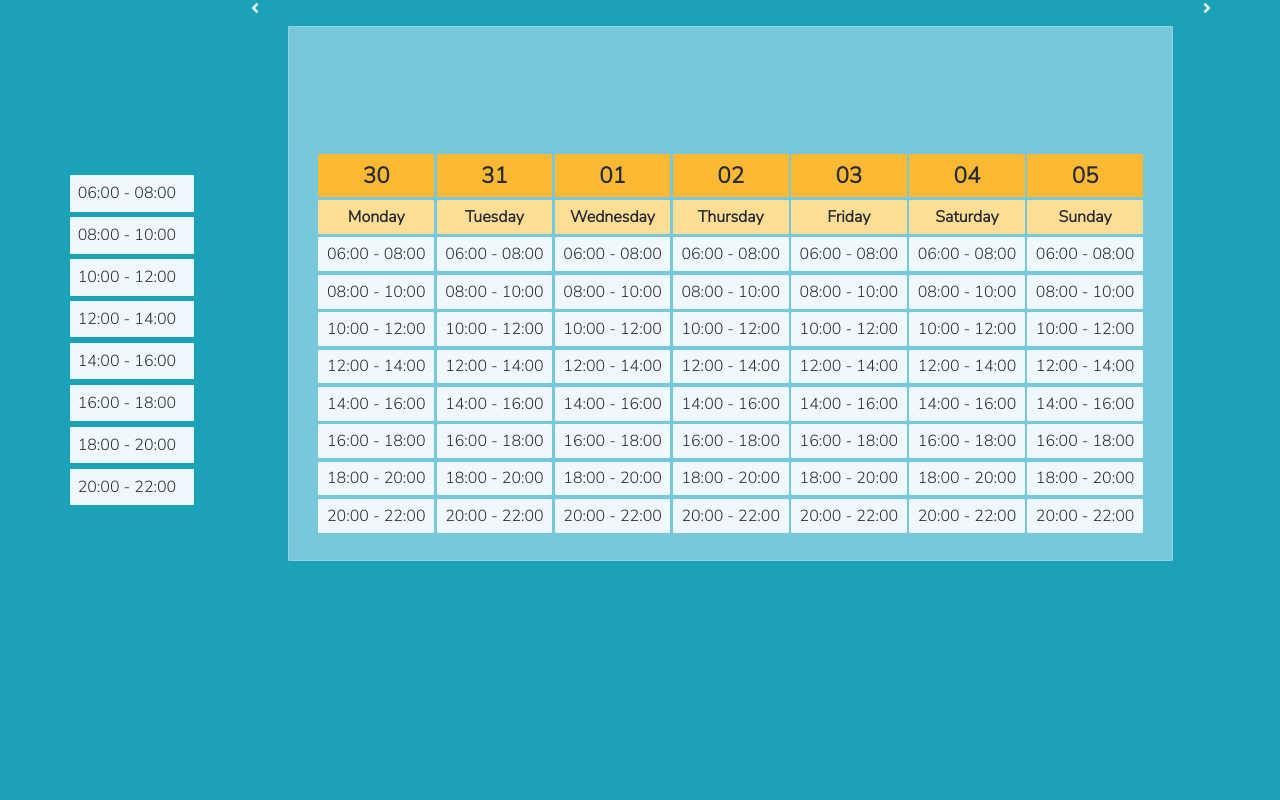
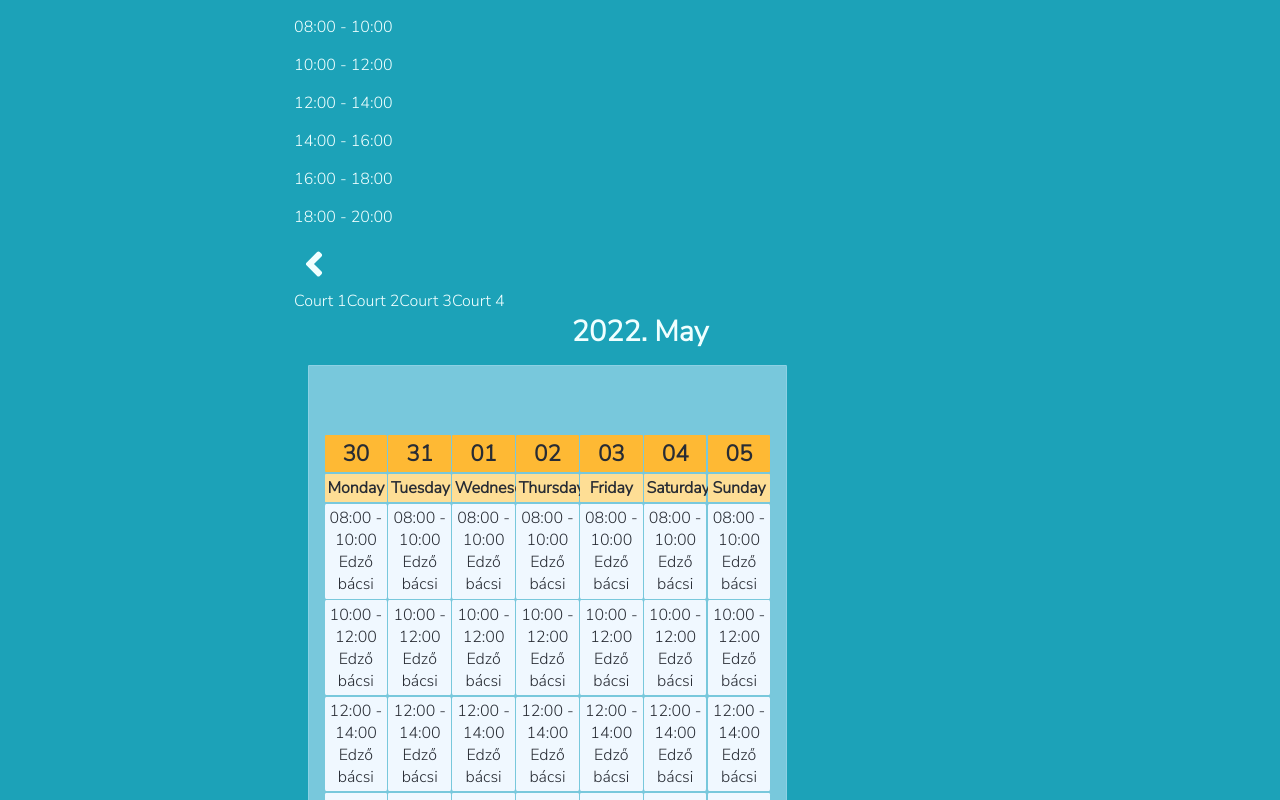
Before and after one commit to CodecoolGlobal/el-proyecte-grande-sprint-1-java-trbogi, a React (Create React App) app: page / in a window 1280 px wide. Shown: the top 800 px of the page. Built offline with nearby package versions, Linux system fonts and the light colour scheme.

Commit message:
Rearrange layout of calendar

```diff
--- a/src/App.js
+++ b/src/App.js
@@ -1,49 +1,15 @@
 import './App.css';
-import Moment from 'react-moment';
+import {useState} from "react";
 import moment from 'moment';
-import Days from './components/Days.js'
-import {useState} from "react";
+import TimeTable from './components/TimeTable.js'
 import './style/main.css'
-import {FaAngleRight} from "react-icons/fa"
-import {FaAngleLeft} from "react-icons/fa"
 
 function App() {
-    const startOfWeek = moment().startOf('isoweek');
-    const monday = startOfWeek;
-    const tuesday = startOfWeek.clone().add(1, 'days');
-    const wednesday = startOfWeek.clone().add(2, 'days');
-    const thursday = startOfWeek.clone().add(3, 'days');
-    const friday = startOfWeek.clone().add(4, 'days');
-    const saturday = startOfWeek.clone().add(5, 'days');
-    const sunday = startOfWeek.clone().add(6, 'days');
-    const [days, setDays] = useState([monday, tuesday, wednesday, thursday, friday, saturday, sunday]);
-
-
-    const turnPage = (amount) => {
-        for (let i = 0; i < days.length; i++) {
-            days[i] = days[i].clone().add(amount, 'week')
-        }
-        setDays([...days])
-    }
-
-
   return (
     <div className="container" >
-        <div className="slots">
-            <ul>
-                <li>06:00 - 08:00</li>
-                <li>08:00 - 10:00</li>
-                <li>10:00 - 12:00</li>
-                <li>12:00 - 14:00</li>
-                <li>14:00 - 16:00</li>
-                <li>16:00 - 18:00</li>
-                <li>18:00 - 20:00</li>
-                <li>20:00 - 22:00</li>
-            </ul>
+        <div>
+            <TimeTable></TimeTable>
         </div>
-        <FaAngleLeft onClick={() => {turnPage(-1)}}></FaAngleLeft>
-        <Days days={days}></Days>
-        <FaAngleRight onClick={() => {turnPage(1)}}></FaAngleRight>
     </div>
   );
 }
--- a/src/components/Day.js
+++ b/src/components/Day.js
@@ -7,14 +7,12 @@ function Day({day}) {
             <div className="slots">
                     <p className="day-number"><Moment format={"DD"}>{day}</Moment></p>
                     <p className="day-text"><Moment format={"dddd"}>{day}</Moment></p>
-                    <p>06:00 - 08:00</p>
-                    <p>08:00 - 10:00</p>
-                    <p>10:00 - 12:00</p>
-                    <p>12:00 - 14:00</p>
-                    <p>14:00 - 16:00</p>
-                    <p>16:00 - 18:00</p>
-                    <p>18:00 - 20:00</p>
-                    <p>20:00 - 22:00</p>
+                    <p>08:00 - 10:00<br/>Edző bácsi</p>
+                    <p>10:00 - 12:00<br/>Edző bácsi</p>
+                    <p>12:00 - 14:00<br/>Edző bácsi</p>
+                    <p>Reserved <br/>Edző bácsi</p>
+                    <p>16:00 - 18:00 <br/>Edző bácsi</p>
+                    <p>18:00 - 20:00<br/>Edző bácsi</p>
             </div>
         </>
     );
--- /dev/null
+++ b/src/components/Header.js
@@ -0,0 +1,17 @@
+import Moment from "react-moment";
+import Days from "./Days";
+
+function Header({startOfWeek}) {
+    return(
+        <div>
+            <div className="courts">
+                <span>Court 1</span>
+                <span>Court 2</span>
+                <span>Court 3</span>
+                <span>Court 4</span>
+            </div>
+            <div style={{fontSize: '1.8rem', fontWeight: '900', textAlign: 'center'}}><Moment format={"YYYY. MMMM"}>{startOfWeek}</Moment></div>
+        </div>
+    )
+
+}export default Header
--- /dev/null
+++ b/src/components/TimeTable.js
@@ -0,0 +1,47 @@
+import Header from "./Header"
+import Days from "./Days"
+import {FaAngleLeft, FaAngleRight} from "react-icons/fa";
+import moment from "moment";
+import {useState} from "react";
+
+function TimeTable() {
+    const startOfWeek = moment().startOf('isoweek');
+    const monday = startOfWeek;
+    const tuesday = startOfWeek.clone().add(1, 'days');
+    const wednesday = startOfWeek.clone().add(2, 'days');
+    const thursday = startOfWeek.clone().add(3, 'days');
+    const friday = startOfWeek.clone().add(4, 'days');
+    const saturday = startOfWeek.clone().add(5, 'days');
+    const sunday = startOfWeek.clone().add(6, 'days');
+    const [days, setDays] = useState([monday, tuesday, wednesday, thursday, friday, saturday, sunday]);
+
+
+    const turnPage = (amount) => {
+        for (let i = 0; i < days.length; i++) {
+            days[i] = days[i].clone().add(amount, 'week')
+        }
+        setDays([...days])
+    }
+    return(
+        <div className="timetable-container-with-arrows">
+            <div className="left-side">
+                <div className="times">
+                    <p>08:00 - 10:00</p>
+                    <p>10:00 - 12:00</p>
+                    <p>12:00 - 14:00</p>
+                    <p>14:00 - 16:00 </p>
+                    <p>16:00 - 18:00</p>
+                    <p>18:00 - 20:00</p>
+                </div>
+            </div>
+            <FaAngleLeft size={40} onClick={() => {turnPage(-1)}}></FaAngleLeft>
+            <div className="timetable">
+                <Header startOfWeek={days[0]}></Header>
+                <Days days={days}></Days>
+            </div>
+            <FaAngleRight size={40} onClick={() => {turnPage(1)}}></FaAngleRight>
+
+        </div>
+    )
+
+}export default TimeTable
```
